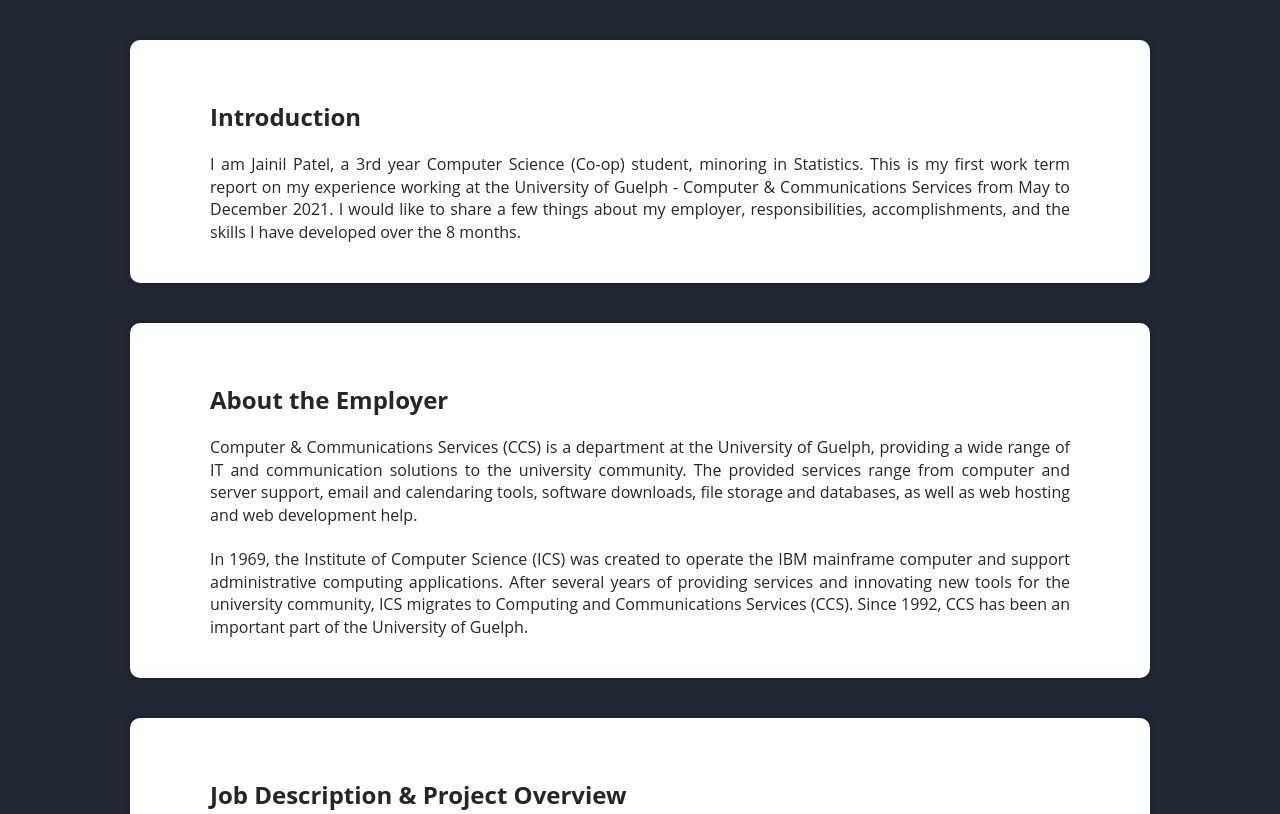
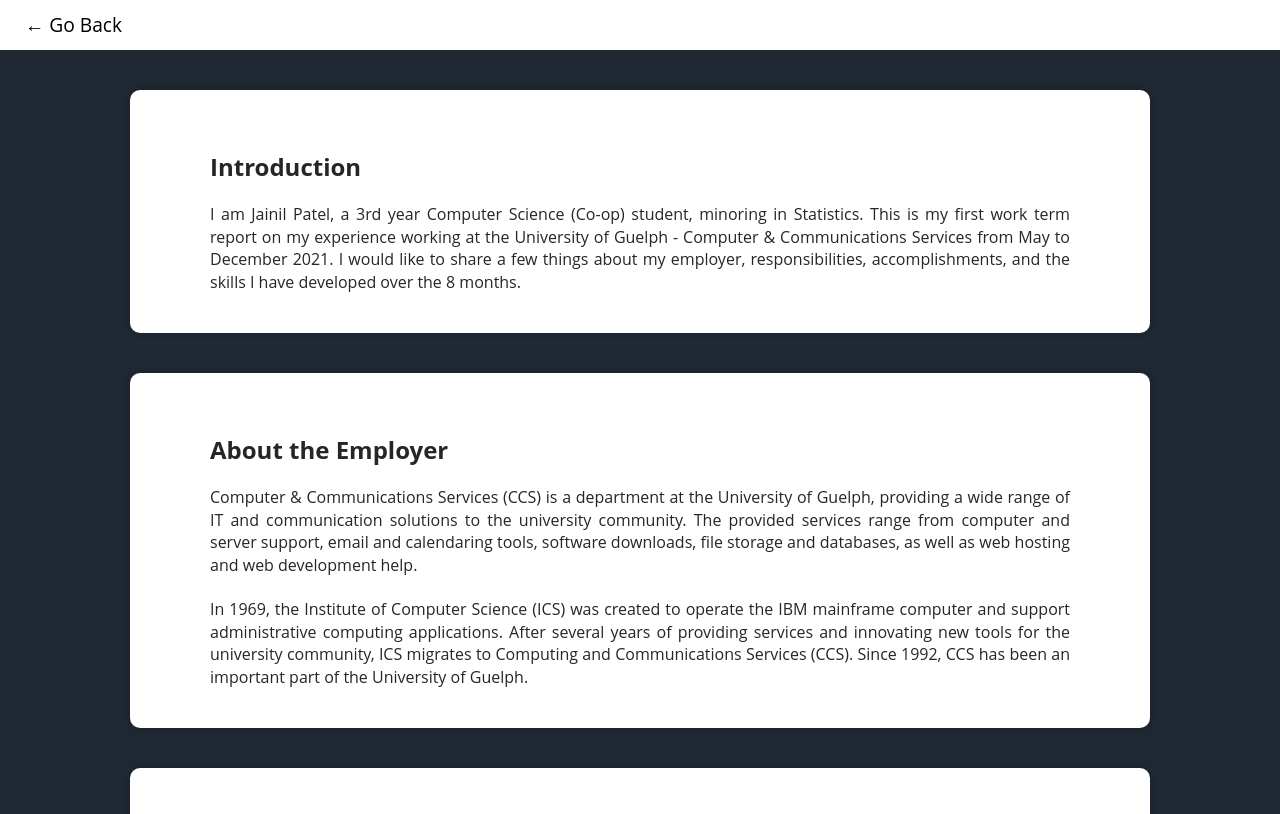
Before and after one commit to jainilp25/jainilp25.github.io, a plain HTML site: page report.html in a window 1280 px wide. Shown: the top 814 px of the page. Drawn offline with nearby package versions, Linux system fonts and the light colour scheme; a web font is replaced by a local one.

Commit message:
Fixed navigation links

```diff
--- a/assets/css/style.css
+++ b/assets/css/style.css
@@ -354,3 +354,16 @@
   font-size: 25px;
   text-align: center;
 }
+
+.navbar {
+  background-color: white;
+  height: 50px;
+  vertical-align: middle;
+  line-height: 50px;
+}
+
+.navbar a{
+  padding-left: 25px;
+  color: black;
+  font-size: larger;
+}
--- a/report.html
+++ b/report.html
@@ -13,6 +13,10 @@
 </head>
 
 <body>
+  <div class="navbar">
+    <!-- <h3><a href="index.html" target="_blank">Go Back</a></h3> -->
+    <a href="index.html" target="_self">&#8592; Go Back</a>
+  </div>
   <section class="main-section">
     <div class="wrap-text about section">
       <h2 class="section-title">Introduction</h2>
```
Also changed, not shown: index.html (+3 -3 lines).
